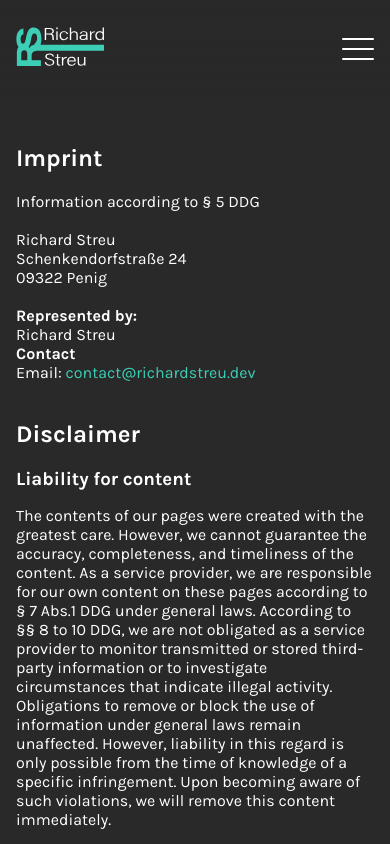
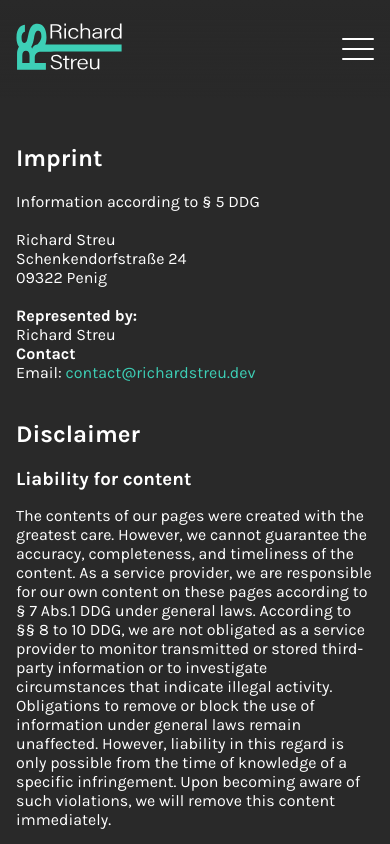
Before and after one commit to RichardStreu/portfolioAngular, an Angular app: page /imprint in a window 390 px wide. Shown: the top 844 px of the page. Built offline with nearby package versions, Linux system fonts and the light colour scheme.

Commit message:
fix: remove media query for header height adjustment

```diff
--- a/src/app/core/header/header.component.scss
+++ b/src/app/core/header/header.component.scss
@@ -303,10 +303,6 @@ header {
     height: 48px;
     width: auto;
 
-    @media screen and (max-width: 600px) {
-      height: 40px;
-    }
-
     #logoPath {
       fill: $color-highLight;
     }
```
